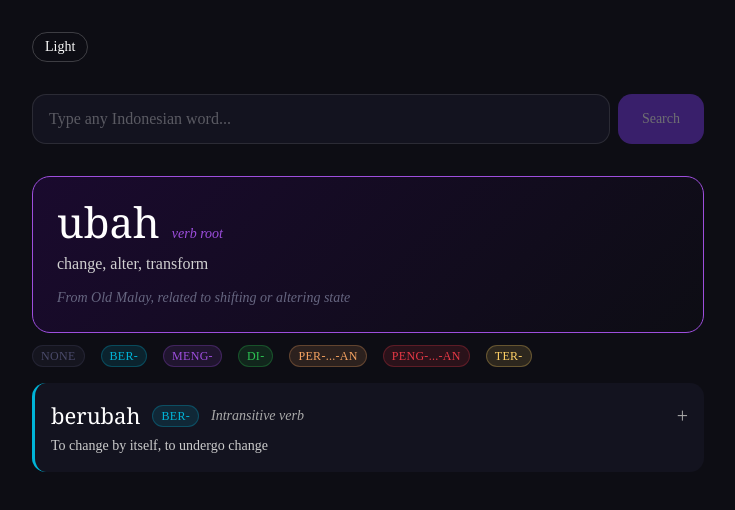
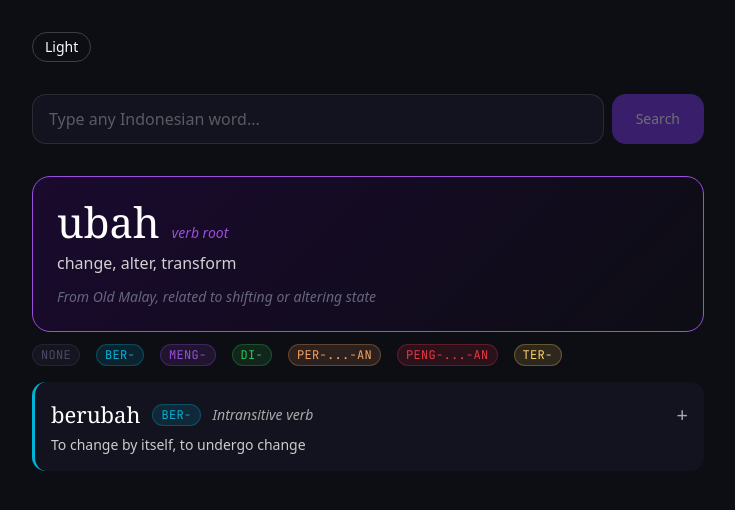
Before and after one commit to Travisaurus-Rex/bahasa-builder, a Next.js app: page / in a window 1280 px wide. Shown: the top 510 px of the page, without its empty margins (0-735 px from the left). Built offline with nearby package versions, Linux system fonts and the light colour scheme.

Commit message:
update fonts

```diff
--- a/src/app/globals.css
+++ b/src/app/globals.css
@@ -45,6 +45,10 @@
   --radius-2xl: calc(var(--radius) * 1.8);
   --radius-3xl: calc(var(--radius) * 2.2);
   --radius-4xl: calc(var(--radius) * 2.6);
+
+  --font-sans: var(--font-sans);
+  --font-serif: var(--font-serif);
+  --font-mono: var(--font-mono);
 }
 
 :root {
@@ -167,13 +171,22 @@
 }
 
 @layer base {
-  * {
-    @apply border-border outline-ring/50;
-  }
   body {
     @apply bg-background text-foreground;
+    font-family: var(--font-sans), sans-serif;
   }
-  html {
-    @apply font-sans;
+
+  h1,
+  h2,
+  h3,
+  .serif {
+    font-family: var(--font-serif), Georgia, serif;
+  }
+
+  code,
+  kbd,
+  pre,
+  .mono {
+    font-family: var(--font-mono), monospace;
   }
 }
--- a/src/app/layout.tsx
+++ b/src/app/layout.tsx
@@ -1,6 +1,17 @@
 import type { Metadata } from "next";
 import { ThemeProvider } from "next-themes";
+import { Lora, JetBrains_Mono } from "next/font/google";
 import "./globals.css";
+
+const lora = Lora({
+  subsets: ["latin"],
+  variable: "--font-serif",
+});
+
+const jetbrainsMono = JetBrains_Mono({
+  subsets: ["latin"],
+  variable: "--font-mono",
+});
 
 export const metadata: Metadata = {
   title: "Bahasa Builder",
@@ -14,7 +25,7 @@ export default function RootLayout({
 }) {
   return (
     <html lang="en" suppressHydrationWarning>
-      <body>
+      <body className={`${lora.variable} ${jetbrainsMono.variable}`}>
         <ThemeProvider attribute="class" defaultTheme="dark" enableSystem>
           {children}
         </ThemeProvider>
```
